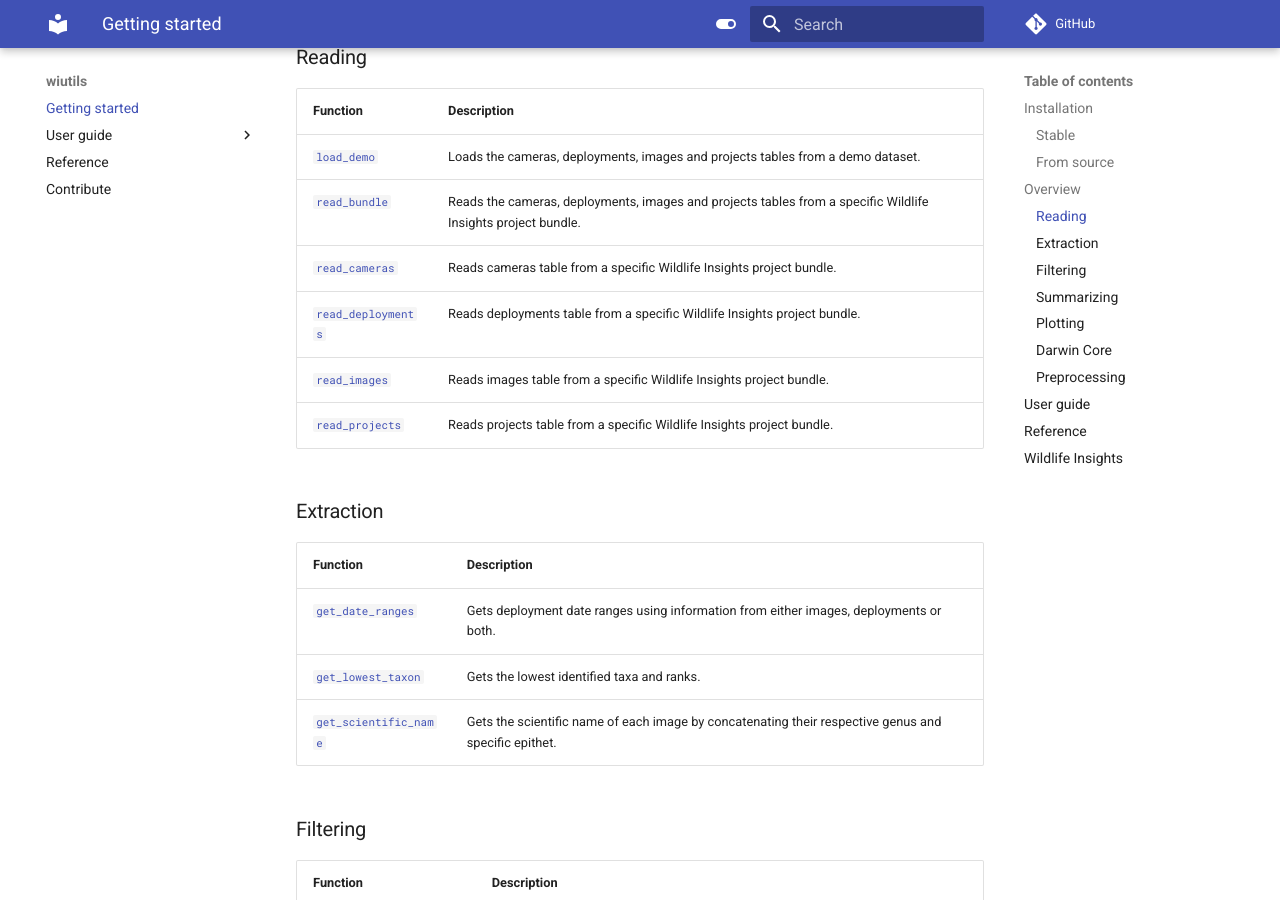
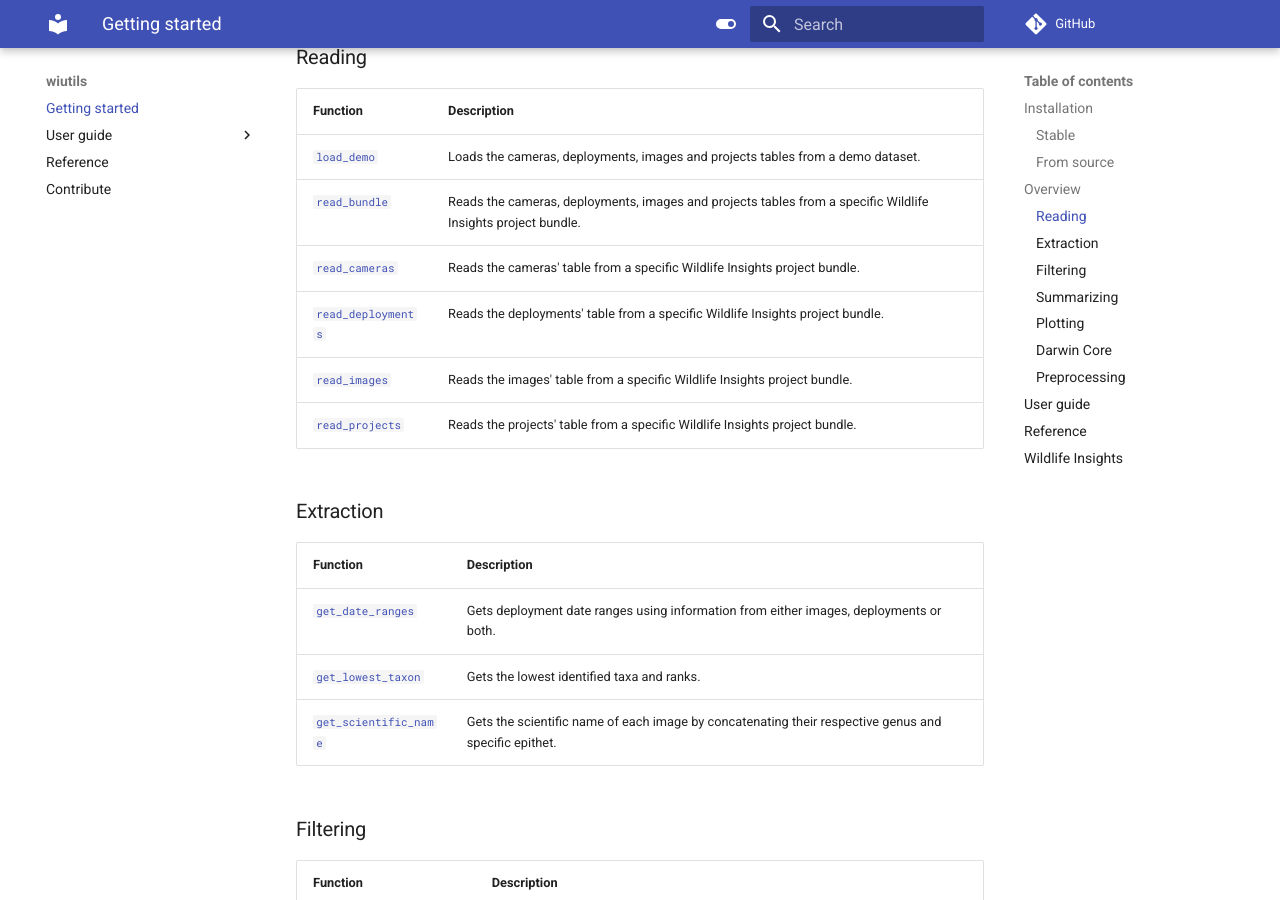
Before and after one commit to PEM-Humboldt/wiutils, an MkDocs documentation site: the page built from docs/index.md, in a window 1280 px wide and 900 px high, scrolled down 1725 px. Built offline with MkDocs 1.6.1 and Material for MkDocs 9.7.7, drawn with Linux system fonts in a browser that asks for light colours; comment, search, counter and statistics services are not loaded.

Commit message:
Update reading functions overview.

```diff
--- a/docs/index.md
+++ b/docs/index.md
@@ -57,14 +57,14 @@ Functions in `wiutils` can be grouped in seven different categories:
     Preprocessing functions are the only functions that do not need WI data as an input; rather they work on images and videos to preprocess data before uploading it to Wildlife Insights.
 
 ### Reading
-| Function                                                          | Description                                                                                                  |
-|-------------------------------------------------------------------|--------------------------------------------------------------------------------------------------------------|
-| [`load_demo`](reference/#wiutils.reading.load_demo)               | Loads the cameras, deployments, images and projects tables from a demo dataset.                              |
-| [`read_bundle`](reference/#wiutils.reading.read_bundle)           | Reads the cameras, deployments, images and projects tables from a specific Wildlife Insights project bundle. |
-| [`read_cameras`](reference/#wiutils.reading.read_cameras)         | Reads cameras table from a specific Wildlife Insights project bundle.                                        |
-| [`read_deployments`](reference/#wiutils.reading.read_deployments) | Reads deployments table from a specific Wildlife Insights project bundle.                                    |
-| [`read_images`](reference/#wiutils.reading.read_images)           | Reads images table from a specific Wildlife Insights project bundle.                                         |
-| [`read_projects`](reference/#wiutils.reading.read_projects)       | Reads projects table from a specific Wildlife Insights project bundle.                                       |
+| Function                                                          | Description                                                                                                   |
+|-------------------------------------------------------------------|---------------------------------------------------------------------------------------------------------------|
+| [`load_demo`](reference/#wiutils.reading.load_demo)               | Loads the cameras, deployments, images and projects tables from a demo dataset.                               |
+| [`read_bundle`](reference/#wiutils.reading.read_bundle)           | Reads the cameras, deployments, images and projects tables from a specific Wildlife Insights project bundle.  |
+| [`read_cameras`](reference/#wiutils.reading.read_cameras)         | Reads the cameras' table from a specific Wildlife Insights project bundle.                                    |
+| [`read_deployments`](reference/#wiutils.reading.read_deployments) | Reads the deployments' table from a specific Wildlife Insights project bundle.                                |
+| [`read_images`](reference/#wiutils.reading.read_images)           | Reads the images' table from a specific Wildlife Insights project bundle.                                     |
+| [`read_projects`](reference/#wiutils.reading.read_projects)       | Reads the projects' table from a specific Wildlife Insights project bundle.                                   |
 
 ### Extraction
 | Function                                                                   | Description                                                                                          |
```
